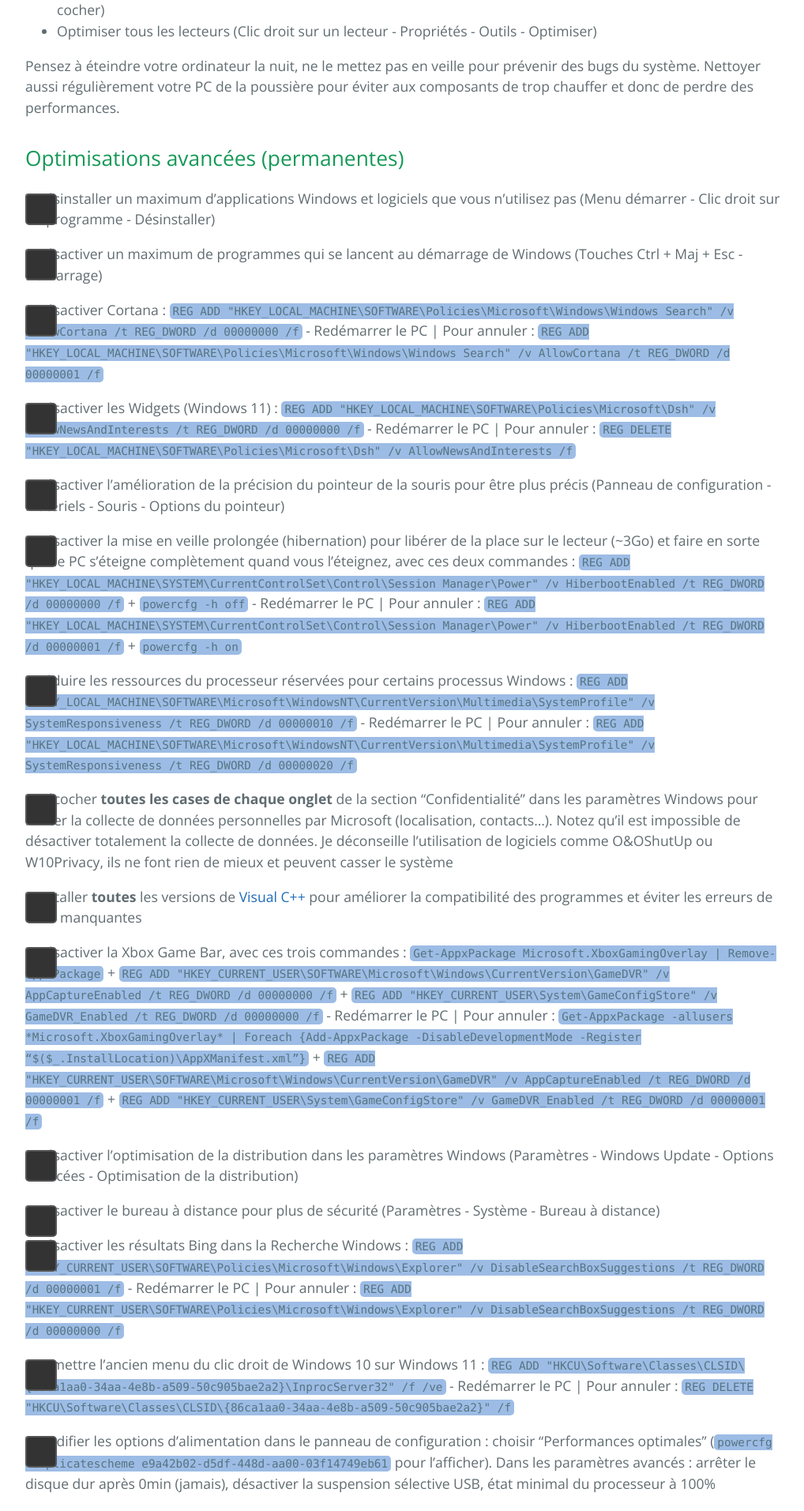
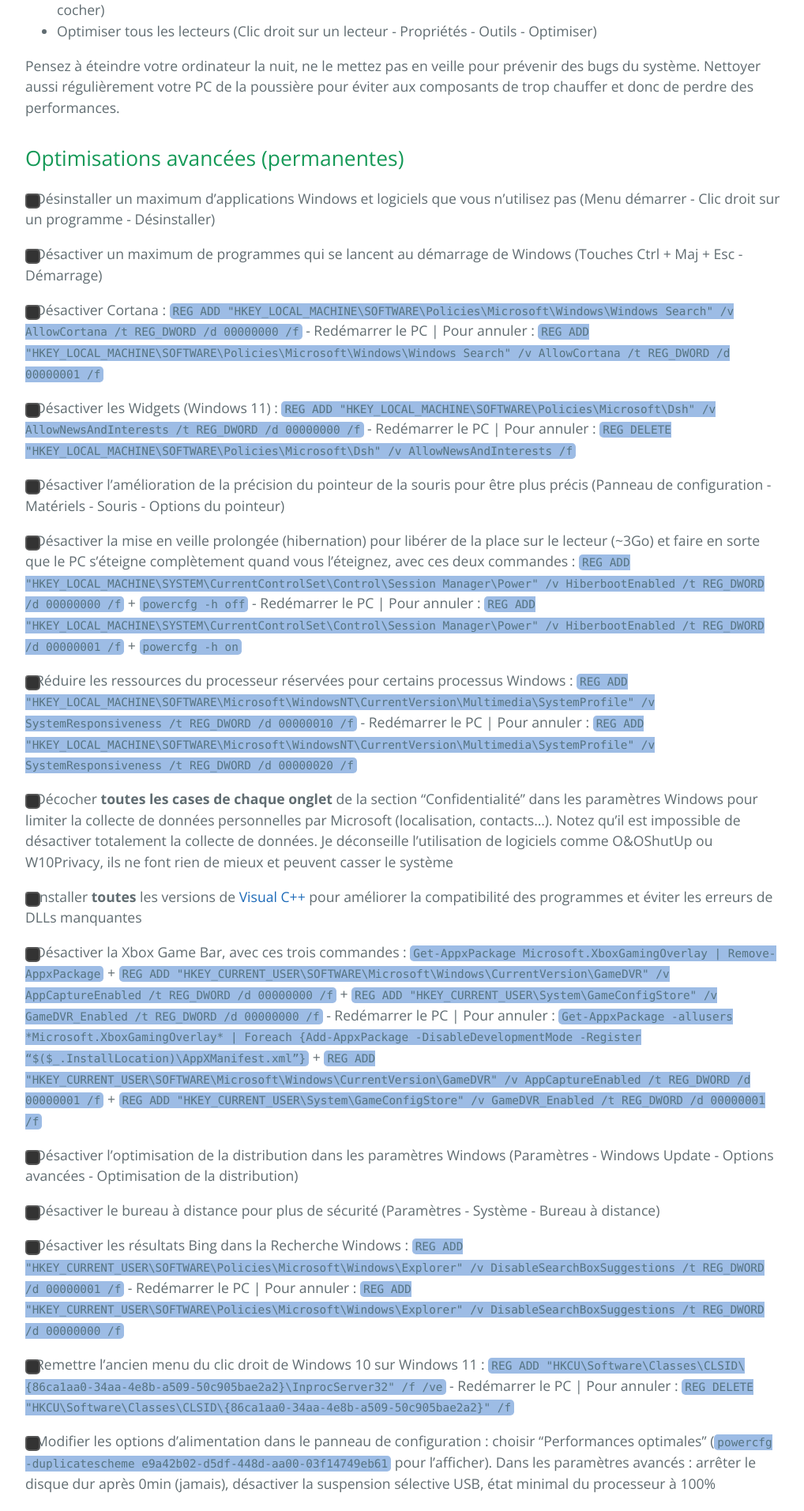
Before and after one commit to PouletEnSlip/pouletenslip.github.io, a Jekyll site: the page built from pages/opti/index.md, in a window 1280 px wide. Shown: the part 1376-3289 px from the top of the page at 79% size, without its empty margins (128-1146 px from the left). Built offline with Jekyll 4.4.1, drawn with Linux system fonts in a browser that asks for light colours; comment, search, counter and statistics services are not loaded.

Commit message:
Update style.scss

```diff
--- a/assets/css/style.scss
+++ b/assets/css/style.scss
@@ -6,21 +6,19 @@
 input[type=checkbox] {
 	position: relative;
 	cursor: pointer;
-	padding:10px 10px 10px 10px;
 }
 
 input[type=checkbox]:before {
          content: "";
          display: block;
          position: absolute;
-         width: 16px;
-         height: 16px;
+         width: 15px;
+         height: 15px;
          top: 0;
          left: 0;
          border: 2px solid #555555;
          border-radius: 5px;
          background-color: #333;
-	padding:10px 10px 10px 10px;
 }
 
 input[type=checkbox]:checked:after {
@@ -29,7 +27,7 @@
 	width: 5px;
 	height: 10px;
 	border: solid black;
-	border-width: 0 2px 2px 0;
+	//border-width: 0 2px 2px 0;
 	transform: rotate(45deg);
 	position: absolute;
 	top: 2px;
```
